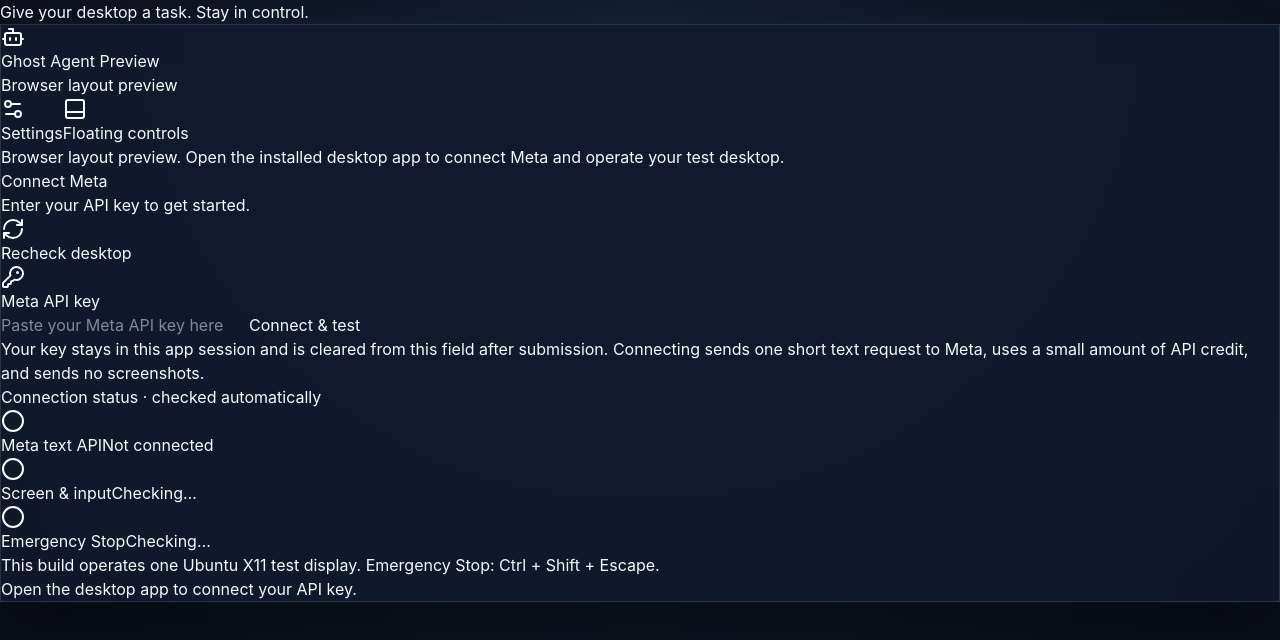
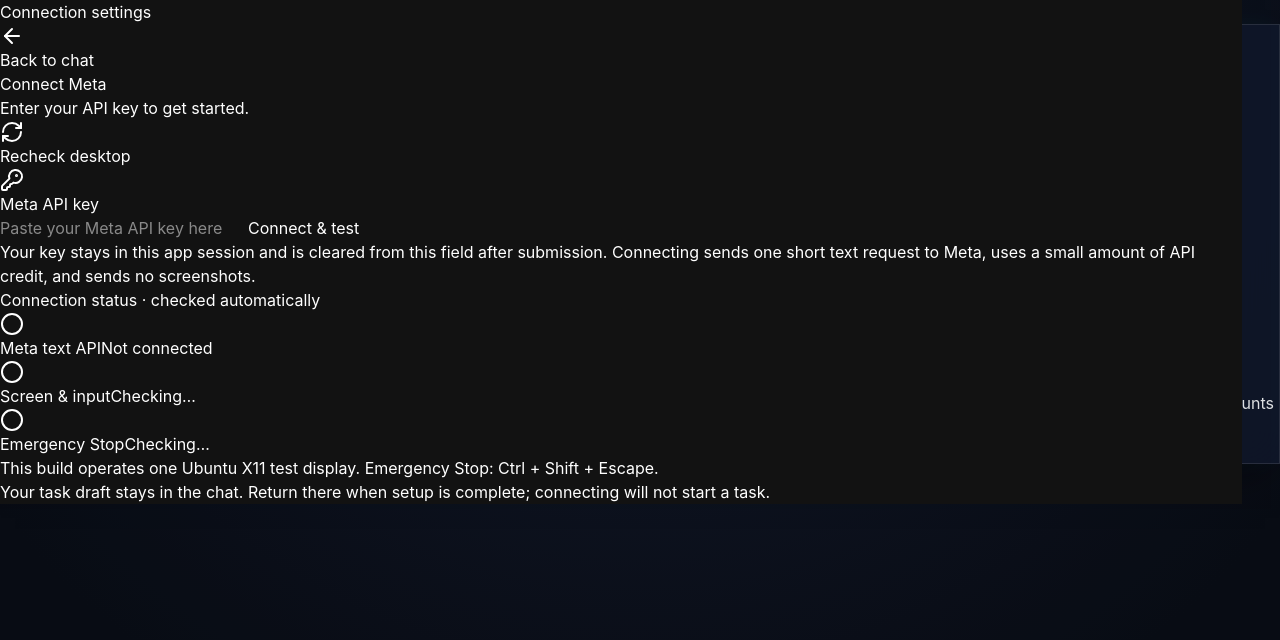
Before and after one commit to DevendraDilliwar/ghost-agent-hackathon, a React (Vite) app in the folder src/renderer/: page / in a window 1280 px wide. Both pictures are taken after a click on the button "Settings". Shown: the top 640 px of the page. Built offline with nearby package versions, Linux system fonts and the light colour scheme.

Commit message:
add api key addtion

```diff
--- a/src/renderer/src/features/chat/AgentChatView.tsx
+++ b/src/renderer/src/features/chat/AgentChatView.tsx
@@ -1,6 +1,6 @@
 import { useState } from 'react';
 import { ActionTimeline } from '../timeline/ActionTimeline';
-import { ConnectionSetup } from '../environment/ConnectionSetup';
+import { ConnectionDialog } from '../environment/ConnectionDialog';
 import { TaskComposer } from '../tasks/TaskComposer';
 import { RunControls } from '../tasks/RunControls';
 import { RunReviewPanel } from '../tasks/RunReviewPanel';
@@ -17,25 +17,23 @@
   const status = task?.status ?? 'idle';
   const active = isActiveTask(status);
   const ready = runtime.connected && runtime.readiness?.ready === true;
-  const setupVisible = !active && (showSetup || !ready);
   const history = task?.actions.filter(action => action.status !== 'awaiting_approval') ?? [];
   const pending = task?.actions.filter(action => action.status === 'awaiting_approval') ?? [];
 
   return (
     <section className="glass-panel-elevated flex min-h-0 w-full flex-1 flex-col overflow-hidden rounded-3xl border border-slate-700/80">
-      <ChatHeader status={status} connected={runtime.connected} ready={runtime.readiness?.ready} onOpenSetup={() => setShowSetup(!showSetup)} onCompact={runtime.showControls} />
+      <ChatHeader status={status} connected={runtime.connected} ready={runtime.readiness?.ready} settingsDisabled={active} onOpenSetup={() => setShowSetup(true)} onCompact={runtime.showControls} />
       <div className="min-h-0 flex-1 space-y-5 overflow-y-auto p-5 sm:p-6">
         {!runtime.connected && <p className="rounded-xl border border-amber-500/30 p-3 text-xs leading-relaxed text-amber-200">Browser layout preview. Open the installed desktop app to connect Meta and operate your test desktop.</p>}
-        {runtime.connected && !runtime.readiness && <p role="status" className="text-xs text-slate-400">Checking your desktop…</p>}
-        {setupVisible && <ConnectionSetup runtime={runtime} />}
-        {showSetup && active && <p className="rounded-xl border border-slate-700 p-3 text-xs text-slate-400">Stop this task to edit connection settings. Screen capture is paused only when you choose Pause or Take control.</p>}
+        {runtime.connected && !ready && !active && <div className="flex flex-wrap items-center justify-between gap-3 rounded-xl border border-indigo-500/30 bg-indigo-950/30 p-3">
+          <p className="text-xs leading-relaxed text-slate-300">Write your task below. Complete connection setup before Ghost Agent can run it.</p>
+          <button type="button" onClick={() => setShowSetup(true)} className="shrink-0 rounded-lg bg-indigo-600 px-3 py-2 text-xs font-semibold">Set up connection</button>
+        </div>}
         {runtime.error && <p role="alert" className="rounded-xl border border-rose-500/30 p-3 text-xs text-rose-300">{runtime.error}</p>}
-        {!setupVisible && <>
-          {!task?.runId && <MessageFeed messages={[]} />}
+        <MessageFeed messages={task?.messages ?? []} />
         <RunReviewPanel runtime={runtime} />
         <HandoffPanel key={task?.revision ?? 0} runtime={runtime} />
         <RecoveryPanel runtime={runtime} onOpenSetup={() => setShowSetup(true)} />
-          {task?.awaitingCompletion && <MessageFeed messages={task.messages.filter(item => item.sender !== 'user')} />}
         {pending.length > 0 && <section aria-label="Next action"><h2 className="mb-3 text-xs font-semibold text-amber-200">Review before Ghost Agent acts</h2>
           <ActionTimeline actions={pending} disabled={runtime.pending} onApproveAction={id => runtime.review(id, true)} onRejectAction={id => runtime.review(id, false)} />
         </section>}
@@ -44,18 +42,12 @@
           <p className="my-3">{task.inputTokens + task.outputTokens} reported tokens · {task.inputTokens} input / {task.outputTokens} output</p>
           {history.length > 0 ? <ActionTimeline actions={history} /> : <p>No actions have executed yet.</p>}
         </details>}
-        </>}
       </div>
-      <footer className="shrink-0 border-t border-slate-800/80 bg-slate-950/60 p-5 sm:p-6">
+      <footer className="max-h-[60dvh] shrink-0 overflow-y-auto border-t border-slate-800/80 bg-slate-950/60 p-4 sm:p-5">
         {active && <RunControls status={status} disabled={runtime.pending} onPause={runtime.pause} onResume={runtime.resume} onStop={runtime.stop} onTakeOver={runtime.takeOver} />}
-        {!active && <div hidden={setupVisible}>
-          <TaskComposer key={task?.runId ?? 'new'} initialGoal={task?.goal ?? ''} initialLimit={task?.maxSteps ?? 15} busy={runtime.pending} disabled={!ready} onLaunch={runtime.launch} />
-        </div>}
-        {setupVisible && <div className="flex flex-wrap items-center justify-between gap-3">
-          <p className="text-xs leading-relaxed text-slate-400">{!runtime.connected ? 'Open the desktop app to connect your API key.' : ready ? 'Your connection is ready. You can return to your task.' : 'Connect your Meta API key and complete the desktop checks to unlock tasks.'}</p>
-          {ready && <button type="button" onClick={() => setShowSetup(false)} className="rounded-xl bg-indigo-600 px-4 py-2.5 text-xs font-semibold">Back to task</button>}
-        </div>}
+        {!active && <TaskComposer key={task?.runId ?? 'new'} initialGoal={task?.goal ?? ''} initialLimit={task?.maxSteps ?? 15} busy={runtime.pending} connected={runtime.connected} ready={ready} onOpenSetup={() => setShowSetup(true)} onLaunch={runtime.launch} />}
       </footer>
+      <ConnectionDialog open={showSetup && !active} runtime={runtime} onClose={() => setShowSetup(false)} />
     </section>
   );
 }
--- a/src/renderer/src/features/chat/ChatHeader.tsx
+++ b/src/renderer/src/features/chat/ChatHeader.tsx
@@ -6,22 +6,24 @@
   status: AgentStatus;
   connected: boolean;
   ready: boolean | undefined;
+  settingsDisabled: boolean;
   onOpenSetup: () => void;
   onCompact: () => void;
 }
 
-export function ChatHeader({ status, connected, ready, onOpenSetup, onCompact }: ChatHeaderProps) {
+export function ChatHeader({ status, connected, ready, settingsDisabled, onOpenSetup, onCompact }: ChatHeaderProps) {
   const label = !connected ? 'Browser layout preview' : status === 'idle' && ready !== true
     ? ready === undefined ? 'Checking desktop setup' : 'Complete setup to start' : statusLabels[status];
   return (
-    <header className="flex shrink-0 flex-wrap items-center justify-between gap-3 border-b border-slate-800/80 px-6 py-5">
+    <header className="flex shrink-0 flex-wrap items-center justify-between gap-3 border-b border-slate-800/80 px-4 py-4 sm:px-6">
       <div className="flex items-center gap-3">
         <div className="flex h-10 w-10 items-center justify-center rounded-2xl bg-gradient-to-tr from-indigo-600 to-sky-400"><Bot className="h-5 w-5" /></div>
         <div><h1 className="text-base font-bold">Ghost Agent <span className="ml-2 text-[10px] font-normal text-indigo-300">Preview</span></h1>
           <p className="mt-1 text-xs text-slate-400">{label}</p></div>
       </div>
       <div className="flex items-center gap-2">
-        <button type="button" onClick={onOpenSetup} className="flex items-center gap-2 rounded-xl border border-slate-700 px-3 py-2 text-xs"><Settings2 className="h-4 w-4" />Settings</button>
+        <button type="button" onClick={onOpenSetup} disabled={settingsDisabled} aria-haspopup="dialog" title={settingsDisabled ? 'Stop the task before changing connection settings.' : 'Manage your Meta API key and desktop connection.'}
+          className="flex items-center gap-2 rounded-xl border border-slate-700 px-3 py-2 text-xs disabled:opacity-40"><Settings2 className="h-4 w-4" />Settings</button>
         <button type="button" disabled={!connected} onClick={onCompact} className="flex items-center gap-2 rounded-xl bg-slate-800 px-3 py-2 text-xs disabled:opacity-40"><PanelBottom className="h-4 w-4" />Floating controls</button>
       </div>
     </header>
--- /dev/null
+++ b/src/renderer/src/features/environment/ConnectionDialog.tsx
@@ -0,0 +1,36 @@
+import { useEffect, useRef } from 'react';
+import { ArrowLeft } from 'lucide-react';
+import type { TaskRuntimeView } from '../tasks/useTaskRuntime';
+import { ConnectionSetup } from './ConnectionSetup';
+
+interface ConnectionDialogProps {
+  open: boolean;
+  runtime: TaskRuntimeView;
+  onClose: () => void;
+}
+
+export function ConnectionDialog({ open, runtime, onClose }: ConnectionDialogProps) {
+  const dialog = useRef<HTMLDialogElement>(null);
+  useEffect(() => {
+    const element = dialog.current;
+    if (!element) return;
+    if (open && !element.open) element.showModal();
+    else if (!open && element.open) element.close();
+  }, [open]);
+
+  return (
+    <dialog ref={dialog} aria-labelledby="connection-dialog-title" onCancel={event => { event.preventDefault(); onClose(); }}
+      className="m-auto max-h-[calc(100dvh-2rem)] w-[calc(100%-2rem)] max-w-xl overflow-y-auto rounded-3xl border border-slate-700 bg-slate-950 p-4 text-slate-100 shadow-2xl backdrop:bg-slate-950/80 backdrop:backdrop-blur-sm sm:p-6">
+      {open && <>
+        <div className="mb-4 flex items-center justify-between gap-3">
+          <h2 id="connection-dialog-title" className="text-sm font-semibold">Connection settings</h2>
+          <button type="button" onClick={onClose} className="flex items-center gap-2 rounded-xl border border-slate-700 px-3 py-2 text-xs">
+            <ArrowLeft className="h-3.5 w-3.5" />Back to chat
+          </button>
+        </div>
+        <ConnectionSetup runtime={runtime} />
+        <p className="mt-4 text-xs leading-relaxed text-slate-400">Your task draft stays in the chat. Return there when setup is complete; connecting will not start a task.</p>
+      </>}
+    </dialog>
+  );
+}
--- a/src/renderer/src/features/tasks/RunReviewPanel.tsx
+++ b/src/renderer/src/features/tasks/RunReviewPanel.tsx
@@ -8,11 +8,10 @@
   return (
     <section aria-label="Current task" className="space-y-4 rounded-2xl border border-slate-700 bg-slate-900/60 p-5">
       <div className="flex items-start justify-between gap-4">
-        <div><p className="text-[11px] font-semibold uppercase tracking-wider text-indigo-300">Your task</p>
-          <h2 className="mt-2 whitespace-pre-wrap break-words text-sm font-medium leading-relaxed">{task.goal}</h2></div>
+        <div><p className="text-[11px] font-semibold uppercase tracking-wider text-indigo-300">Task progress</p>
+          <h2 role="status" className="mt-2 text-sm font-medium text-indigo-200">{statusLabels[task.status]}</h2></div>
         <span className="shrink-0 rounded-full bg-slate-800 px-3 py-1 text-[11px] text-slate-300">{completed}/{task.maxSteps} actions</span>
       </div>
-      <p role="status" className="text-xs font-medium text-indigo-200">{statusLabels[task.status]}</p>
       {task.messages.filter(item => item.sender === 'user').length > 1 && <details className="text-xs text-slate-400">
         <summary className="cursor-pointer">Your clarifications</summary>
         {task.messages.filter(item => item.sender === 'user').slice(1).map(item => <p key={item.id} className="mt-2 whitespace-pre-wrap break-words">{item.content}</p>)}
--- a/src/renderer/src/features/tasks/TaskComposer.tsx
+++ b/src/renderer/src/features/tasks/TaskComposer.tsx
@@ -1,47 +1,52 @@
 import { useState } from 'react';
 import type { FormEvent, KeyboardEvent } from 'react';
-import { ArrowUpRight } from 'lucide-react';
+import { Send } from 'lucide-react';
 import type { RunConfiguration } from '../../../../shared/contracts/task';
 
 interface TaskComposerProps {
-  disabled: boolean;
+  connected: boolean;
+  ready: boolean;
   busy: boolean;
   initialGoal: string;
   initialLimit: number;
+  onOpenSetup: () => void;
   onLaunch: (configuration: RunConfiguration) => void;
 }
 
-export function TaskComposer({ disabled, busy, initialGoal, initialLimit, onLaunch }: TaskComposerProps) {
+export function TaskComposer({ connected, ready, busy, initialGoal, initialLimit, onOpenSetup, onLaunch }: TaskComposerProps) {
   const [goal, setGoal] = useState(initialGoal);
   const [maxSteps, setMaxSteps] = useState(initialLimit);
   const [screenConsent, setScreenConsent] = useState(false);
   const [isolatedEnvironment, setIsolatedEnvironment] = useState(false);
-  const canStart = !disabled && !busy && Boolean(goal.trim()) && screenConsent && isolatedEnvironment;
+  const canSubmit = connected && !busy && Boolean(goal.trim()) && (!ready || (screenConsent && isolatedEnvironment));
 
   function submit(event?: FormEvent) {
     event?.preventDefault();
-    if (canStart) onLaunch({ goal: goal.trim(), maxSteps, approvalMode: 'ask_approval', screenConsent, isolatedEnvironment });
+    if (!canSubmit) return;
+    if (!ready) { onOpenSetup(); return; }
+    onLaunch({ goal: goal.trim(), maxSteps, approvalMode: 'ask_approval', screenConsent, isolatedEnvironment });
   }
   function keyDown(event: KeyboardEvent<HTMLTextAreaElement>) {
     if (event.key === 'Enter' && !event.shiftKey) { event.preventDefault(); submit(); }
   }
   return (
-    <form onSubmit={submit} className="space-y-4">
+    <form onSubmit={submit} aria-label="Send a desktop task" className="space-y-3">
       <div className="rounded-2xl border border-slate-700 bg-slate-900 p-4 focus-within:border-indigo-400">
-        <label htmlFor="task-goal" className="text-xs font-semibold text-slate-300">What should Ghost Agent do?</label>
+        <label htmlFor="task-goal" className="text-xs font-semibold text-slate-300">Message Ghost Agent</label>
         <textarea id="task-goal" value={goal} onChange={event => setGoal(event.target.value)} onKeyDown={keyDown} maxLength={2000} rows={3} disabled={busy}
-          placeholder="For example: Type Hello from Ghost Agent in the open blank text editor."
-          className="mt-3 w-full resize-none bg-transparent text-sm leading-relaxed outline-none placeholder:text-slate-500" />
-        <div className="mt-3 flex items-center justify-between gap-3 border-t border-slate-800 pt-3">
-          <span className="text-[11px] text-slate-400">This Ubuntu desktop · review each action</span>
-          <button type="submit" disabled={!canStart} className="flex items-center gap-2 rounded-xl bg-indigo-500 px-4 py-2.5 text-xs font-semibold disabled:cursor-not-allowed disabled:opacity-40">
-            {busy ? 'Starting…' : 'Start task'}<ArrowUpRight className="h-4 w-4" />
+          aria-describedby="task-entry-help" placeholder="Tell Ghost Agent what to do on your desktop…"
+          className="mt-2 w-full resize-none bg-transparent text-sm leading-relaxed outline-none placeholder:text-slate-500" />
+        <div className="mt-2 flex flex-wrap items-center justify-between gap-3 border-t border-slate-800 pt-3">
+          <span className="text-[11px] text-slate-400">Enter to send · Shift + Enter for a new line</span>
+          <button type="submit" disabled={!canSubmit} className="flex items-center gap-2 rounded-xl bg-indigo-500 px-4 py-2.5 text-xs font-semibold disabled:cursor-not-allowed disabled:opacity-40">
+            {busy ? 'Please wait…' : !connected ? 'Desktop app required' : !ready ? 'Set up & continue' : 'Send task'}<Send className="h-4 w-4" />
           </button>
         </div>
       </div>
-      <div className="space-y-3 text-xs leading-relaxed text-slate-400">
+      <p id="task-entry-help" className="text-[11px] leading-relaxed text-slate-400">{!connected ? 'You can write a draft here. Open the desktop app to run it.' : !ready ? 'You can write your task now. Set up & continue opens connection settings and keeps your draft.' : 'Select both permissions below, then send your task. You will review each proposed action.'}</p>
+      <div className="space-y-2 text-xs leading-relaxed text-slate-400">
         <label className="flex items-start gap-2"><input type="checkbox" checked={screenConsent} onChange={event => setScreenConsent(event.target.checked)} disabled={busy} className="mt-0.5" />
-          <span>I allow this desktop’s screenshots and my task to be sent to Meta for this run. Keep private content off screen.</span></label>
+          <span>Allow Meta to process my task and desktop screenshots for this run. Keep private content off screen.</span></label>
         <label className="flex items-start gap-2"><input type="checkbox" checked={isolatedEnvironment} onChange={event => setIsolatedEnvironment(event.target.checked)} disabled={busy} className="mt-0.5" />
           <span>I am using an isolated test desktop without production accounts or data.</span></label>
       </div>
```
Also changed, not shown: 1 other file (tests, documents, lock files or other folders). Lines whose indentation alone changed are shown as unchanged.
